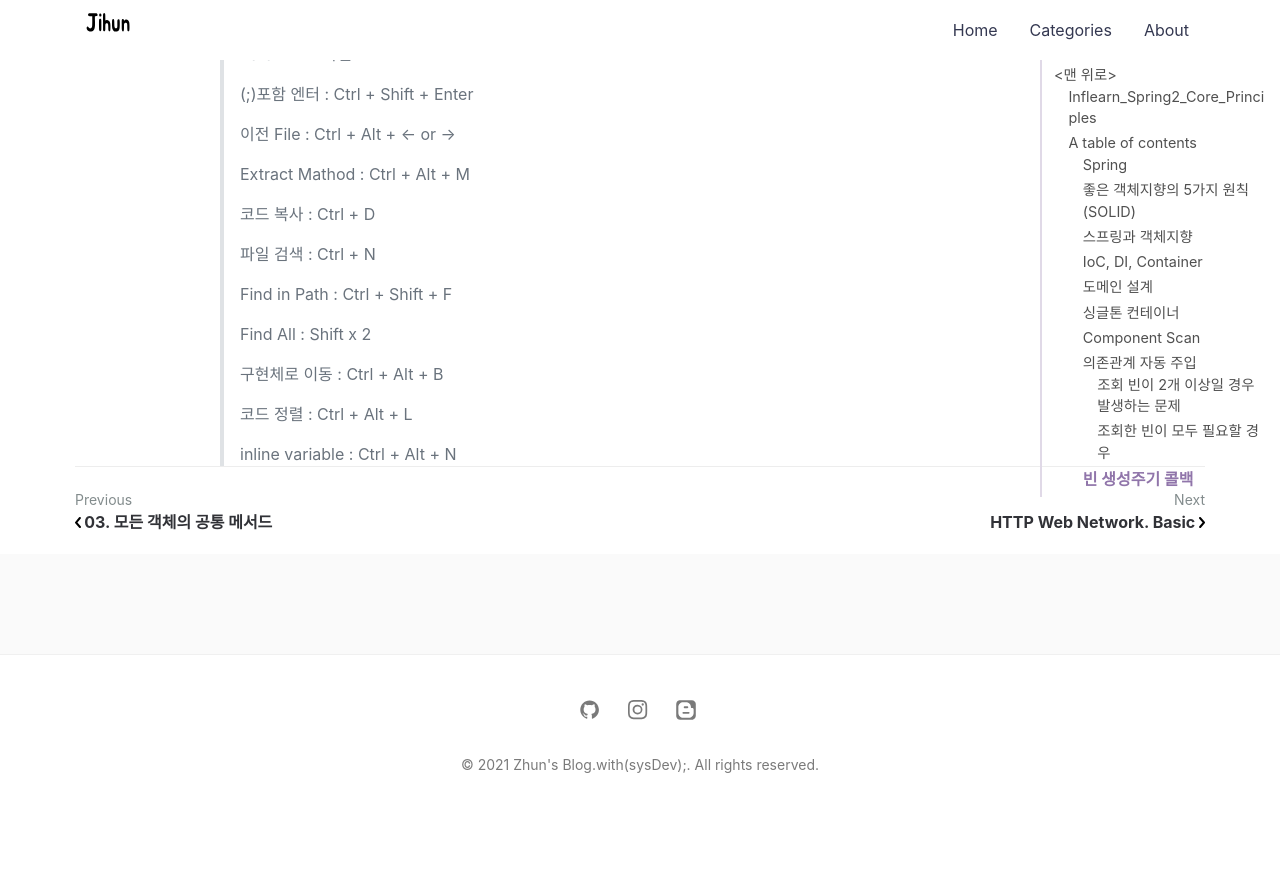
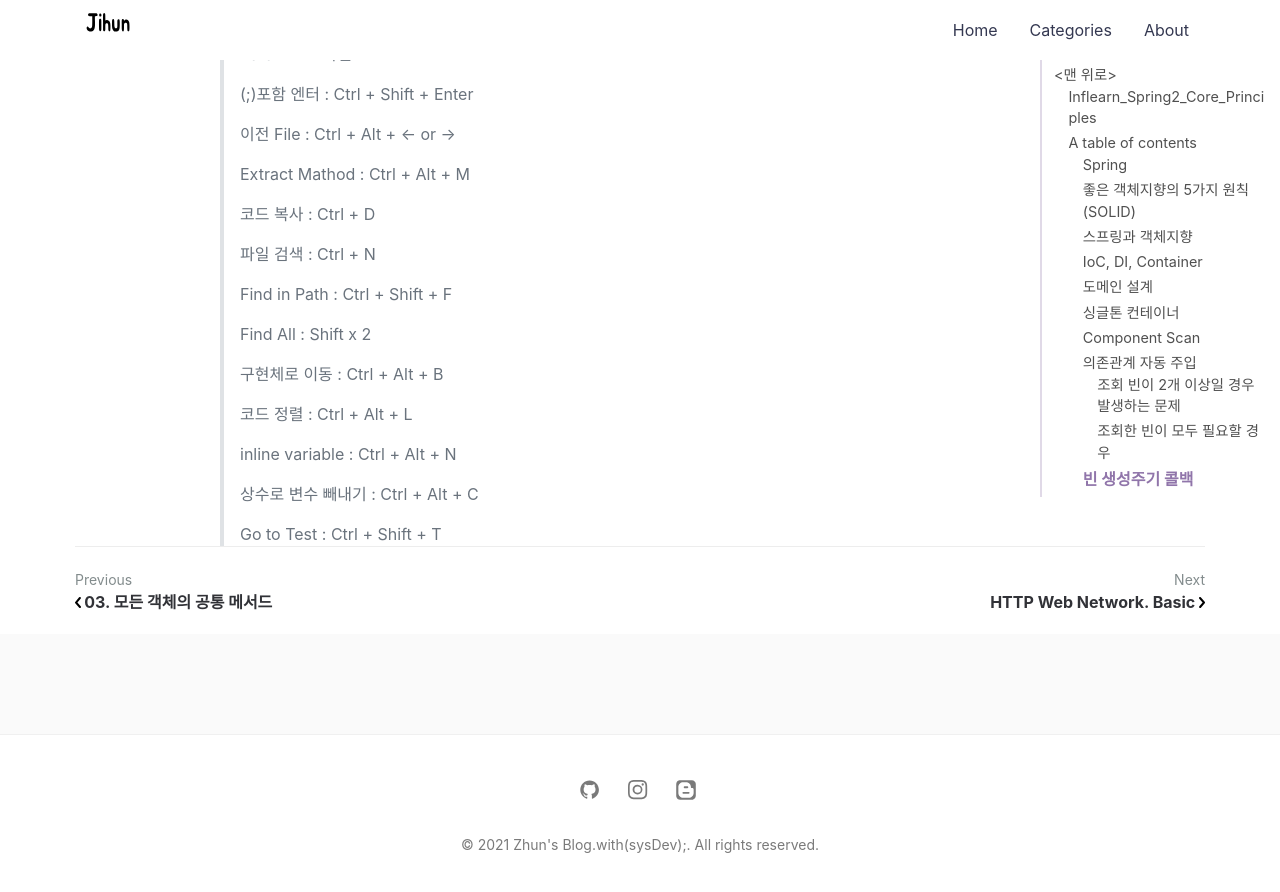
Before and after one commit to jihunparkme/jihunparkme.github.io, a Jekyll site: the page built from _posts/2021-05-31-Spring-Core.md, in a window 1280 px wide and 900 px high, scrolled down 8142 px. Shown: the top 892 px of the window. Built offline with Jekyll 4.4.1, drawn with Linux system fonts in a browser that asks for light colours; comment, search, counter and statistics services are not loaded; before the commit the page ends 8962 px from its top, so only the background shows below that.

Commit message:
[Spring Core] add IntelliJ key

```diff
--- a/_posts/2021-05-31-Spring-Core.md
+++ b/_posts/2021-05-31-Spring-Core.md
@@ -372,3 +372,7 @@ public class AllBeanTest {
 > 코드 정렬 : Ctrl + Alt + L
 >
 > inline variable : Ctrl + Alt + N
+>
+> 상수로 변수 빼내기 : Ctrl + Alt + C
+>
+> Go to Test : Ctrl + Shift + T
```
